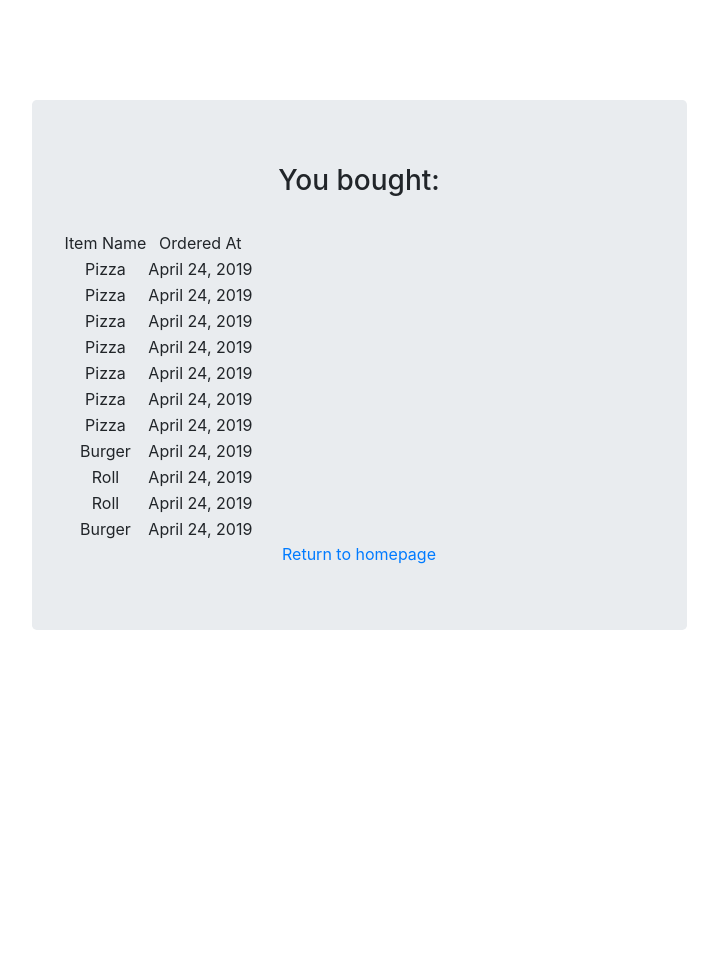
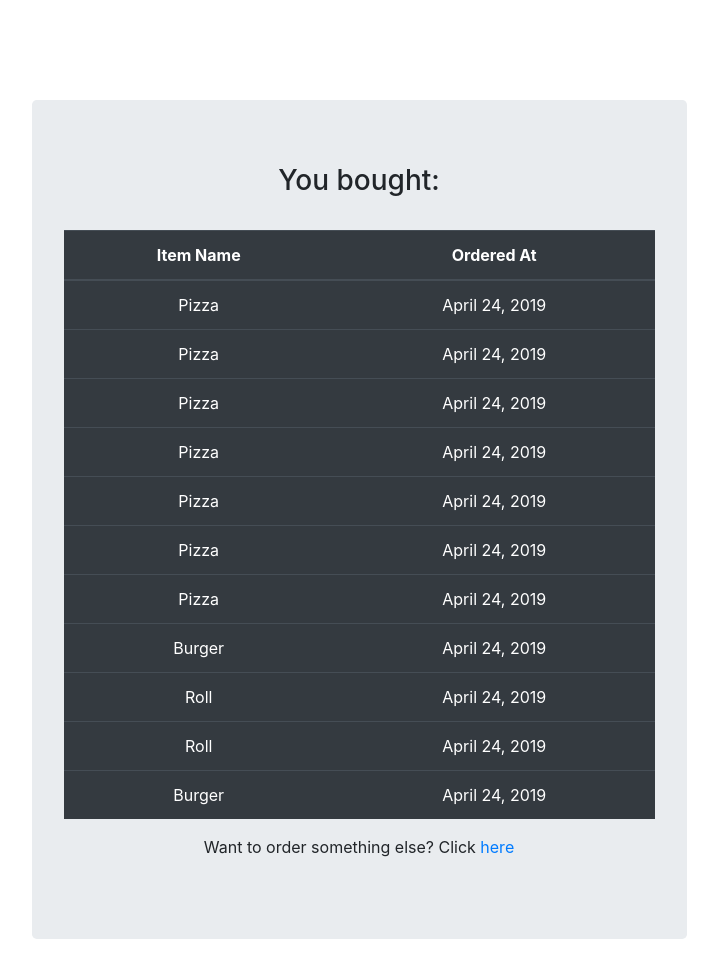
Before and after one commit to ashu2345/django-project, a Django app: page /users/orders/ in a window 1280 px wide. Shown: the whole page, without its empty margins (281-999 px from the left). Before the commit the page ends 630 px from the top, so only its background shows below. Run offline with Django 3.2, Linux system fonts and the light colour scheme; a user stored in the database is signed in; data comes from the database, SQL or seed files in the repository; both versions use the stored data as it was after the commit; some libraries are stand-ins or nearby versions.

Commit message:
Fine tuning orders table

```diff
--- a/users/templates/users/home.html
+++ b/users/templates/users/home.html
@@ -10,7 +10,7 @@
                 <a href = "{% url 'users:addFood' 'Roll' %}" class = "list-group-item list-group-item-action rounded-pill shadow p-2 mb-4 bg-primary">Roll</a>
             </div>
         </div>
-        <p class="container"><a href="{% url 'logout' %}" class = "btn btn-danger">logout</a></p>
+        <p class="container"><a href="{% url 'logout' %}" class = "btn btn-danger">Logout</a> | <a href = "{% url 'users:displayFood' %}" class = "btn btn-success">Your orders</a></p>
     {% else %}
         <p>You are not logged in</p>
         <a href="{% url 'login' %}">Login</a> | <a href="{% url 'users:signup' %}">Signup</a>
--- a/users/templates/users/ordlist.html
+++ b/users/templates/users/ordlist.html
@@ -3,10 +3,12 @@
 {% block content %}
     <h3>You bought:</h3>
     <br />
-    <table>
+    <table class = "table table-dark">
         <thead>
-            <td>Item Name</td>
-            <td>Ordered At</td>
+            <tr>
+                <th>Item Name</th>
+                <th>Ordered At</th>
+            </tr>
         </thead>
     {% for item in customer.orders_set.all %}
         <tr>
@@ -15,5 +17,5 @@
         </tr>
     {% endfor %}
     </table>
-    <a href = "{% url 'home' %}">Return to homepage</a>
+    <p>Want to order something else? Click <a href = "{% url 'home' %}">here</a></p>
 {% endblock %}
--- a/users/templates/users/success.html
+++ b/users/templates/users/success.html
@@ -2,6 +2,6 @@
 {% block title %} Successfully Added {% endblock %}
 {% block content %}
     <h3>{{ food }} successfully added</h3>
-    <p>Want to order anything else? Go <a href="{% url 'home' %}">here</a></p>
-    <p><a href = "{% url 'users:displayFood' %}">Your orders</a></p>
+    <p>Want to order anything else? Go <a href="{% url 'home' %}" class = "btn btn-link">here</a></p>
+    <p><a href = "{% url 'users:displayFood' %}" class = "btn btn-success">Your orders</a></p>
 {% endblock %}
```
Also changed, not shown: db.sqlite3.
